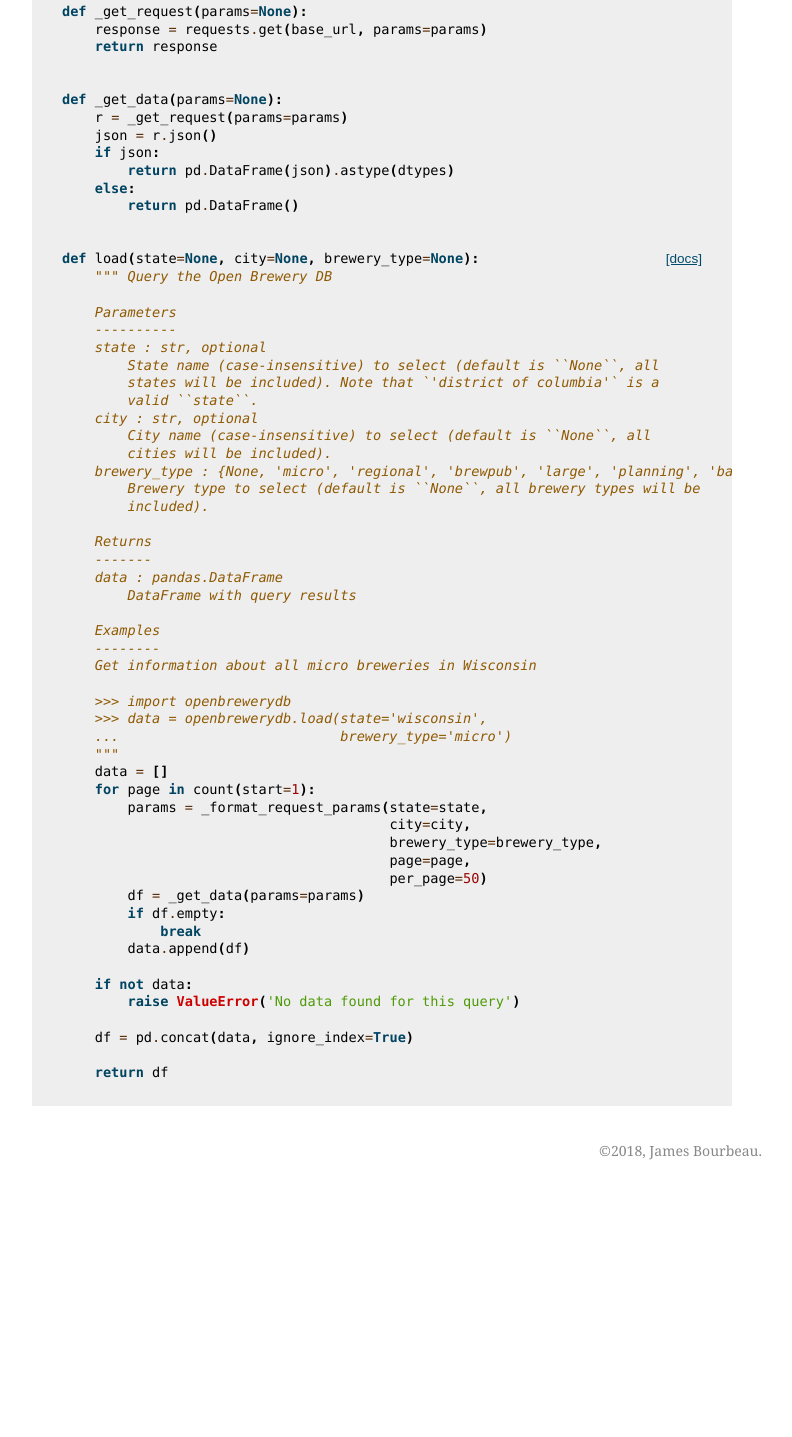
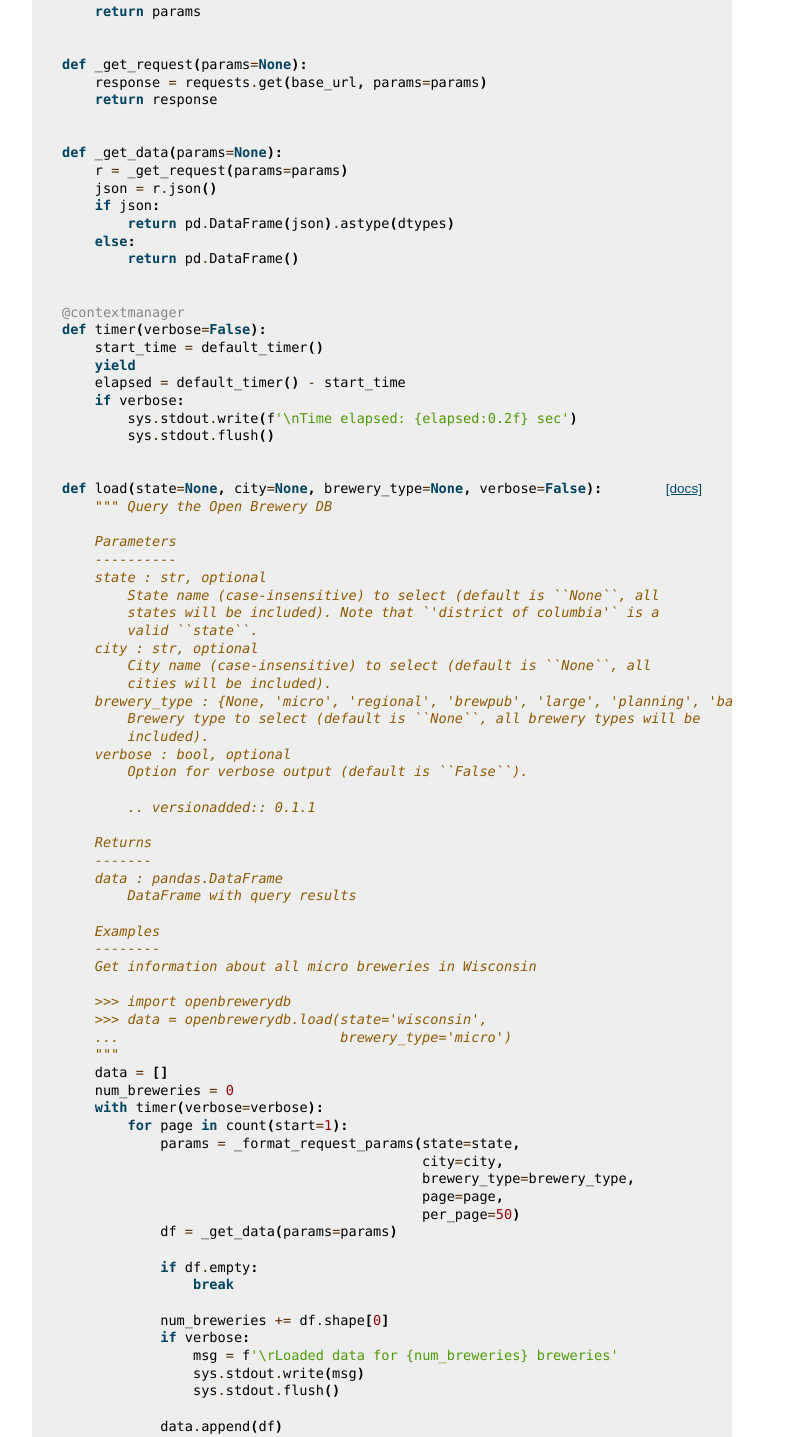
Before and after one commit to jrbourbeau/openbrewerydb-python, a plain HTML site: page _modules/openbrewerydb/core.html in a window 1280 px wide. Shown: the part 851-2288 px from the top of the page, without its empty margins (358-1150 px from the left). Before the commit the page ends 2041 px from the top, so only its background shows below. Drawn offline with Linux system fonts and the light colour scheme.

Commit message:
Update docs after building Travis build 34 of jrbourbeau/openbrewerydb-python
The docs were built from the branch 'master' against the commit
31c0c9ac31a0274f25926468946a1eab5e9cbb7a.

The Travis build that generated this commit is at
https://travis-ci.org/jrbourbeau/openbrewerydb-python/jobs/467175099.

The doctr command that was run is

    /home/travis/miniconda/envs/test-environment/bin/doctr deploy . --built-docs docs/build/html/

```diff
--- a/_modules/openbrewerydb/core.html
+++ b/_modules/openbrewerydb/core.html
@@ -33,6 +33,9 @@
 
   <h1>Source code for openbrewerydb.core</h1><div class="highlight"><pre>
 <span></span>
+<span class="kn">import</span> <span class="nn">sys</span>
+<span class="kn">from</span> <span class="nn">contextlib</span> <span class="k">import</span> <span class="n">contextmanager</span>
+<span class="kn">from</span> <span class="nn">timeit</span> <span class="k">import</span> <span class="n">default_timer</span>
 <span class="kn">from</span> <span class="nn">itertools</span> <span class="k">import</span> <span class="n">count</span>
 <span class="kn">import</span> <span class="nn">pandas</span> <span class="k">as</span> <span class="nn">pd</span>
 <span class="kn">import</span> <span class="nn">requests</span>
@@ -85,7 +88,17 @@
         <span class="k">return</span> <span class="n">pd</span><span class="o">.</span><span class="n">DataFrame</span><span class="p">()</span>
 
 
-<div class="viewcode-block" id="load"><a class="viewcode-back" href="../../api.html#openbrewerydb.load">[docs]</a><span class="k">def</span> <span class="nf">load</span><span class="p">(</span><span class="n">state</span><span class="o">=</span><span class="kc">None</span><span class="p">,</span> <span class="n">city</span><span class="o">=</span><span class="kc">None</span><span class="p">,</span> <span class="n">brewery_type</span><span class="o">=</span><span class="kc">None</span><span class="p">):</span>
+<span class="nd">@contextmanager</span>
+<span class="k">def</span> <span class="nf">timer</span><span class="p">(</span><span class="n">verbose</span><span class="o">=</span><span class="kc">False</span><span class="p">):</span>
+    <span class="n">start_time</span> <span class="o">=</span> <span class="n">default_timer</span><span class="p">()</span>
+    <span class="k">yield</span>
+    <span class="n">elapsed</span> <span class="o">=</span> <span class="n">default_timer</span><span class="p">()</span> <span class="o">-</span> <span class="n">start_time</span>
+    <span class="k">if</span> <span class="n">verbose</span><span class="p">:</span>
+        <span class="n">sys</span><span class="o">.</span><span class="n">stdout</span><span class="o">.</span><span class="n">write</span><span class="p">(</span><span class="n">f</span><span class="s1">&#39;</span><span class="se">\n</span><span class="s1">Time elapsed: </span><span class="si">{elapsed:0.2f}</span><span class="s1"> sec&#39;</span><span class="p">)</span>
+        <span class="n">sys</span><span class="o">.</span><span class="n">stdout</span><span class="o">.</span><span class="n">flush</span><span class="p">()</span>
+
+
+<div class="viewcode-block" id="load"><a class="viewcode-back" href="../../api.html#openbrewerydb.load">[docs]</a><span class="k">def</span> <span class="nf">load</span><span class="p">(</span><span class="n">state</span><span class="o">=</span><span class="kc">None</span><span class="p">,</span> <span class="n">city</span><span class="o">=</span><span class="kc">None</span><span class="p">,</span> <span class="n">brewery_type</span><span class="o">=</span><span class="kc">None</span><span class="p">,</span> <span class="n">verbose</span><span class="o">=</span><span class="kc">False</span><span class="p">):</span>
     <span class="sd">&quot;&quot;&quot; Query the Open Brewery DB</span>
 
 <span class="sd">    Parameters</span>
@@ -100,6 +113,10 @@
 <span class="sd">    brewery_type : {None, &#39;micro&#39;, &#39;regional&#39;, &#39;brewpub&#39;, &#39;large&#39;, &#39;planning&#39;, &#39;bar&#39;, &#39;contract&#39;, &#39;proprietor&#39;}</span>
 <span class="sd">        Brewery type to select (default is ``None``, all brewery types will be</span>
 <span class="sd">        included).</span>
+<span class="sd">    verbose : bool, optional</span>
+<span class="sd">        Option for verbose output (default is ``False``).</span>
+
+<span class="sd">        .. versionadded:: 0.1.1</span>
 
 <span class="sd">    Returns</span>
 <span class="sd">    -------</span>
@@ -115,6 +132,8 @@
 <span class="sd">    ...                           brewery_type=&#39;micro&#39;)</span>
 <span class="sd">    &quot;&quot;&quot;</span>
     <span class="n">data</span> <span class="o">=</span> <span class="p">[]</span>
+    <span class="n">num_breweries</span> <span class="o">=</span> <span class="mi">0</span>
+    <span class="k">with</span> <span class="n">timer</span><span class="p">(</span><span class="n">verbose</span><span class="o">=</span><span class="n">verbose</span><span class="p">):</span>
         <span class="k">for</span> <span class="n">page</span> <span class="ow">in</span> <span class="n">count</span><span class="p">(</span><span class="n">start</span><span class="o">=</span><span class="mi">1</span><span class="p">):</span>
             <span class="n">params</span> <span class="o">=</span> <span class="n">_format_request_params</span><span class="p">(</span><span class="n">state</span><span class="o">=</span><span class="n">state</span><span class="p">,</span>
                                             <span class="n">city</span><span class="o">=</span><span class="n">city</span><span class="p">,</span>
@@ -122,8 +141,16 @@
                                             <span class="n">page</span><span class="o">=</span><span class="n">page</span><span class="p">,</span>
                                             <span class="n">per_page</span><span class="o">=</span><span class="mi">50</span><span class="p">)</span>
             <span class="n">df</span> <span class="o">=</span> <span class="n">_get_data</span><span class="p">(</span><span class="n">params</span><span class="o">=</span><span class="n">params</span><span class="p">)</span>
+
             <span class="k">if</span> <span class="n">df</span><span class="o">.</span><span class="n">empty</span><span class="p">:</span>
                 <span class="k">break</span>
+
+            <span class="n">num_breweries</span> <span class="o">+=</span> <span class="n">df</span><span class="o">.</span><span class="n">shape</span><span class="p">[</span><span class="mi">0</span><span class="p">]</span>
+            <span class="k">if</span> <span class="n">verbose</span><span class="p">:</span>
+                <span class="n">msg</span> <span class="o">=</span> <span class="n">f</span><span class="s1">&#39;</span><span class="se">\r</span><span class="s1">Loaded data for </span><span class="si">{num_breweries}</span><span class="s1"> breweries&#39;</span>
+                <span class="n">sys</span><span class="o">.</span><span class="n">stdout</span><span class="o">.</span><span class="n">write</span><span class="p">(</span><span class="n">msg</span><span class="p">)</span>
+                <span class="n">sys</span><span class="o">.</span><span class="n">stdout</span><span class="o">.</span><span class="n">flush</span><span class="p">()</span>
+
             <span class="n">data</span><span class="o">.</span><span class="n">append</span><span class="p">(</span><span class="n">df</span><span class="p">)</span>
 
     <span class="k">if</span> <span class="ow">not</span> <span class="n">data</span><span class="p">:</span>
```
Also changed, not shown: api.html (+7 -1 lines), changelog.html (+1 -0 lines), searchindex.js (+1 -1 lines), _sources/changelog.rst.txt. Lines whose indentation alone changed are shown as unchanged.
